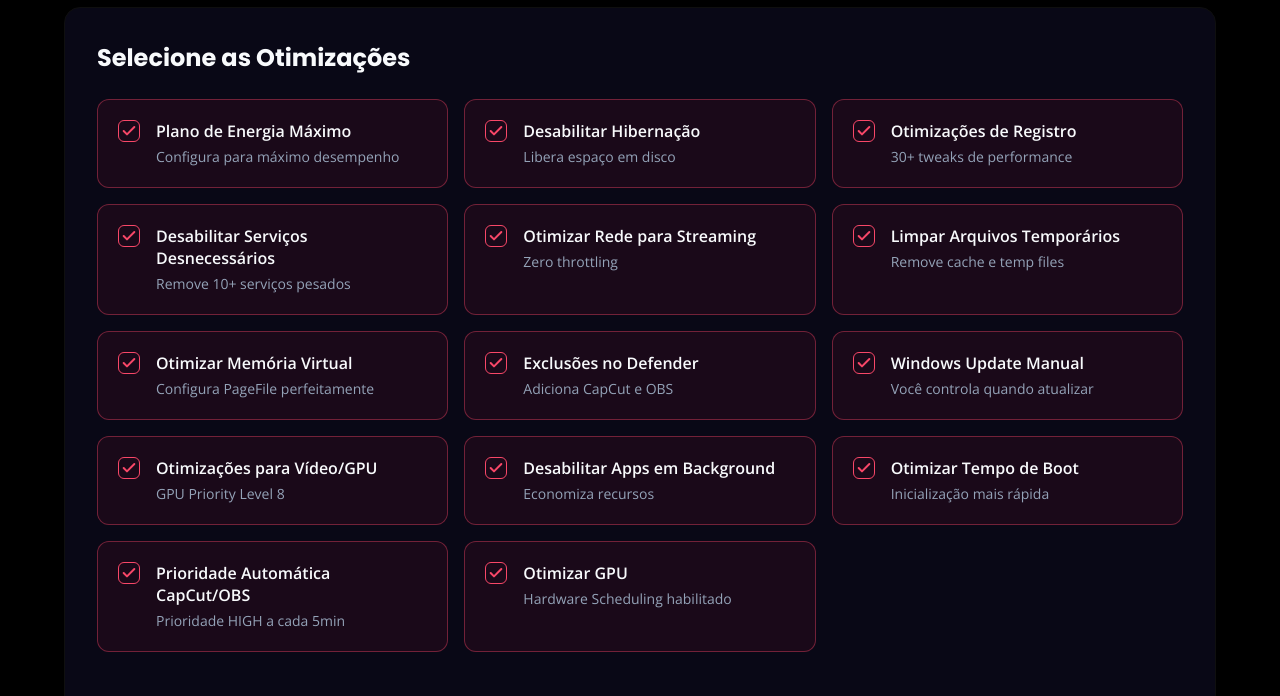
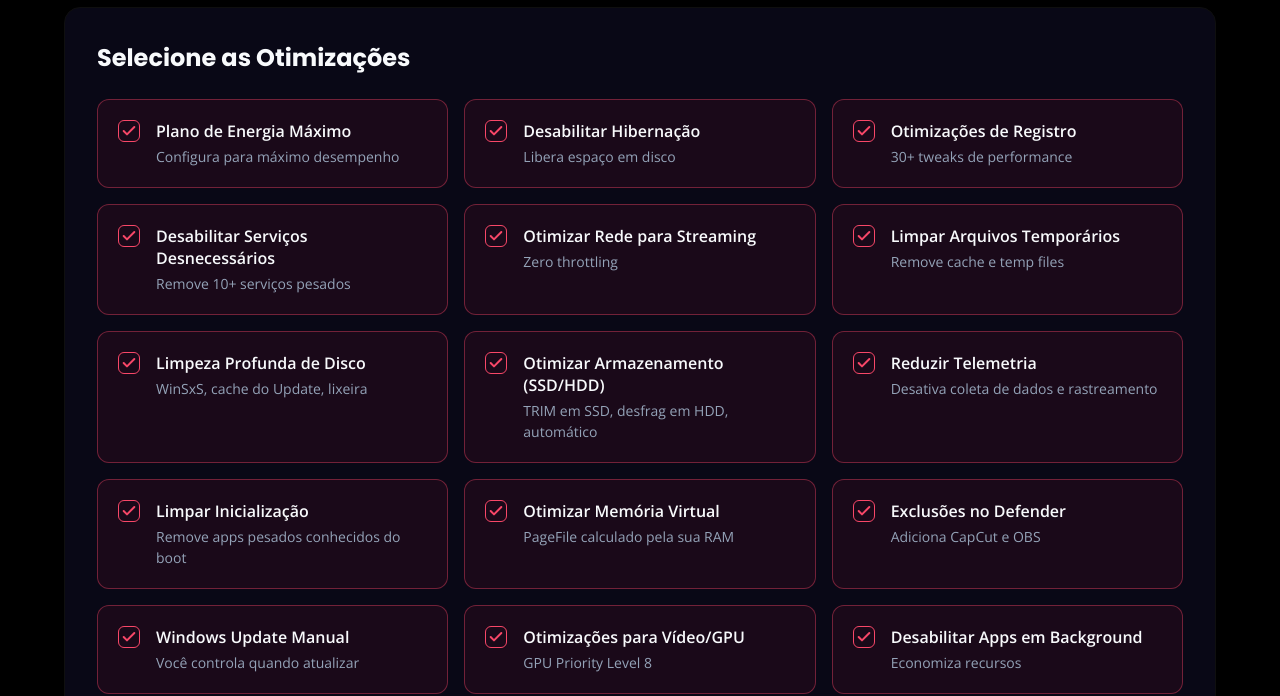
Before and after one commit to Paulothedeveloper/FrameForge, a website: page index.html in a window 1280 px wide. Shown: the part 116-812 px from the top of the page. Drawn offline with nearby package versions, Linux system fonts and the light colour scheme.

Commit message:
feat: expand optimizer to actually cover the whole Windows system
User requested full-system optimization from the start; the previous
optimizer.ps1 only covered 14 narrow CapCut/OBS-specific tweaks. Added,
based on researched real-world references (windows-perf, Win11Debloat,
Debloat-Win11 — hardware-aware patterns):

- diskcleanup: WinSxS component cleanup (DISM), Windows Update cache,
  Recycle Bin, CBS logs
- telemetry: AllowTelemetry=0, AdvertisingID off, Cortana/Bing search
  off, disables 7 known telemetry scheduled tasks
- ssdopt: detects SSD vs HDD via Get-PhysicalDisk, applies ReTrim+
  DisableLastAccess on SSD or Defrag on HDD (previously neither ran)
- startup: removes known-heavy, non-essential startup entries
  (Teams/Spotify/Discord/etc) conservatively, by exact name match only
- services: expanded from 7 to 12 services, SysMain now conditional on
  SSD detection (was blindly disabled before, hurting HDD users)
- power: added core-parking-off and idle-states-off
- network: added RSS, ECN, TcpAckFrequency tuning
- registry: added menu-delay and startup-delay tweaks

Fixed a real bug found during audit: 'pagefile' only disabled Windows'
automatic pagefile management without setting a manual size, which can
leave the pagefile effectively unconfigured — a stability risk on
memory-heavy apps (CapCut/DaVinci/OBS). Now computes InitialSize/
MaximumSize from detected physical RAM via Win32_PageFileSetting.

Fixed 'gpu' being NVIDIA-only: now detects vendor via
Win32_VideoController and applies the matching tweak (NVIDIA/AMD),
explicit no-op with a comment for Intel (no stable public registry key).

Deliberately NOT touched (safety/security trade-offs, not perf):
Defender real-time protection, firewall, BitLocker, UAC, bloatware app
removal, DNS changes. Documented as explicit scope boundary to the user.

index.html: added 4 new checkboxes (diskcleanup, ssdopt, telemetry,
startup) to the options list, now 18 total. Verified PS1 syntax (OK)
and JS syntax (OK via node -e) before commit; visually confirmed all
18 items render in the running interface.

```diff
--- a/index.html
+++ b/index.html
@@ -406,7 +406,11 @@
             { id: 'services', title: 'Desabilitar Serviços Desnecessários', desc: 'Remove 10+ serviços pesados', checked: true },
             { id: 'network', title: 'Otimizar Rede para Streaming', desc: 'Zero throttling', checked: true },
             { id: 'temp', title: 'Limpar Arquivos Temporários', desc: 'Remove cache e temp files', checked: true },
-            { id: 'pagefile', title: 'Otimizar Memória Virtual', desc: 'Configura PageFile perfeitamente', checked: true },
+            { id: 'diskcleanup', title: 'Limpeza Profunda de Disco', desc: 'WinSxS, cache do Update, lixeira', checked: true },
+            { id: 'ssdopt', title: 'Otimizar Armazenamento (SSD/HDD)', desc: 'TRIM em SSD, desfrag em HDD, automático', checked: true },
+            { id: 'telemetry', title: 'Reduzir Telemetria', desc: 'Desativa coleta de dados e rastreamento', checked: true },
+            { id: 'startup', title: 'Limpar Inicialização', desc: 'Remove apps pesados conhecidos do boot', checked: true },
+            { id: 'pagefile', title: 'Otimizar Memória Virtual', desc: 'PageFile calculado pela sua RAM', checked: true },
             { id: 'defender', title: 'Exclusões no Defender', desc: 'Adiciona CapCut e OBS', checked: true },
             { id: 'updates', title: 'Windows Update Manual', desc: 'Você controla quando atualizar', checked: true },
             { id: 'video', title: 'Otimizações para Vídeo/GPU', desc: 'GPU Priority Level 8', checked: true },
```
Also changed, not shown: 1 other file.
